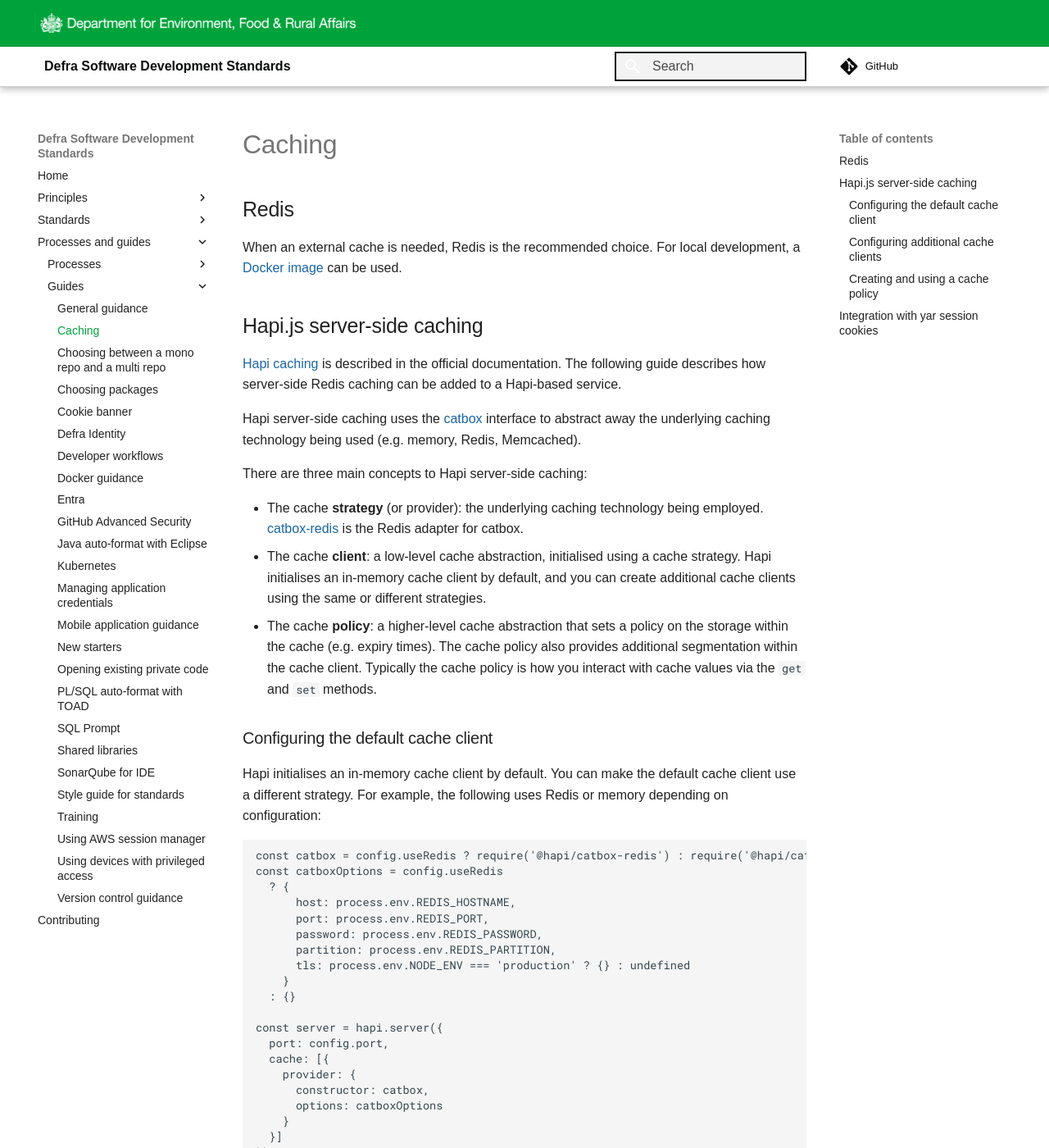
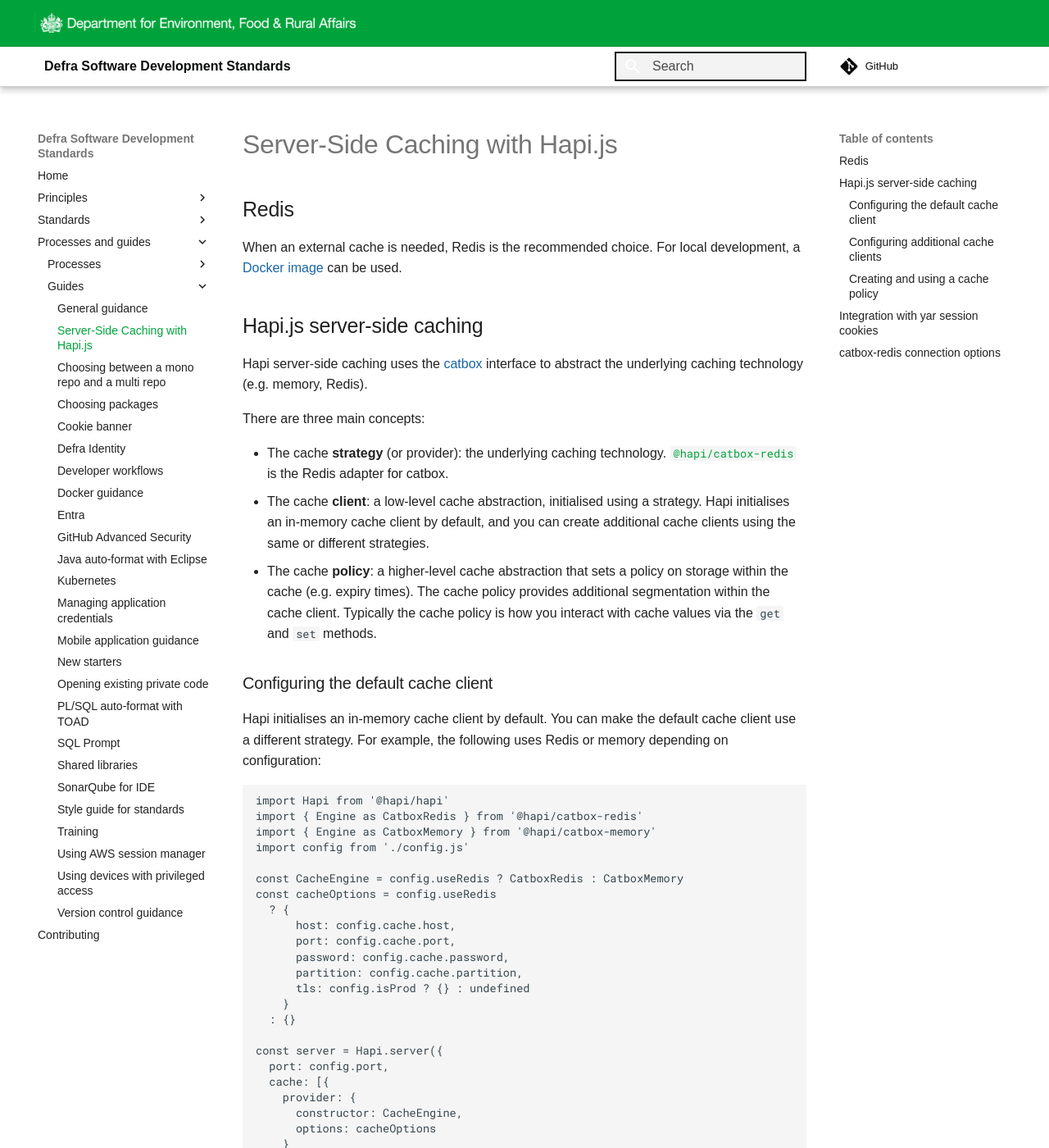
Before and after one commit to DEFRA/software-development-standards, an MkDocs documentation site: the page built from docs/guides/caching.md, in a window 1280 px wide and 1400 px high. Shown: the whole window at 82% size. Built offline with MkDocs 1.6.1 and Material for MkDocs 9.7.7, drawn with Linux system fonts in a browser that asks for light colours; some web fonts are replaced; comment, search, counter and statistics services are not loaded; some of the changed text lies outside the part shown.

Commit message:
Update caching guide title to reflect server-side caching with Hapi.js

````diff
--- a/docs/guides/caching.md
+++ b/docs/guides/caching.md
@@ -1,4 +1,4 @@
-# Caching
+# Server-Side Caching with Hapi.js
 
 ## Redis
 
@@ -6,38 +6,41 @@ When an external cache is needed, Redis is the recommended choice. For local dev
 
 ## Hapi.js server-side caching
 
-[Hapi caching](https://hapi.dev/tutorials/caching/) is described in the official documentation. The following guide describes how server-side Redis caching can be added to a Hapi-based service.
+Hapi server-side caching uses the [catbox](https://hapi.dev/module/catbox/) interface to abstract the underlying caching technology (e.g. memory, Redis).
 
-Hapi server-side caching uses the [catbox](https://hapi.dev/module/catbox/) interface to abstract away the underlying caching technology being used (e.g. memory, Redis, Memcached).
+There are three main concepts:
 
-There are three main concepts to Hapi server-side caching:
-
-* The cache **strategy** (or provider): the underlying caching technology being employed. [catbox-redis](https://github.com/hapijs/catbox-redis) is the Redis adapter for catbox.
-* The cache **client**: a low-level cache abstraction, initialised using a cache strategy. Hapi initialises an in-memory cache client by default, and you can create additional cache clients using the same or different strategies.
-* The cache **policy**: a higher-level cache abstraction that sets a policy on the storage within the cache (e.g. expiry times). The cache policy also provides additional segmentation within the cache client. Typically the cache policy is how you interact with cache values via the `get` and `set` methods.
+* The cache **strategy** (or provider): the underlying caching technology. [`@hapi/catbox-redis`](https://github.com/hapijs/catbox-redis) is the Redis adapter for catbox.
+* The cache **client**: a low-level cache abstraction, initialised using a strategy. Hapi initialises an in-memory cache client by default, and you can create additional cache clients using the same or different strategies.
+* The cache **policy**: a higher-level cache abstraction that sets a policy on storage within the cache (e.g. expiry times). The cache policy provides additional segmentation within the cache client. Typically the cache policy is how you interact with cache values via the `get` and `set` methods.
 
 ### Configuring the default cache client
 
 Hapi initialises an in-memory cache client by default. You can make the default cache client use a different strategy. For example, the following uses Redis or memory depending on configuration:
 
 ```javascript
-const catbox = config.useRedis ? require('@hapi/catbox-redis') : require('@hapi/catbox-memory')
-const catboxOptions = config.useRedis
+import Hapi from '@hapi/hapi'
+import { Engine as CatboxRedis } from '@hapi/catbox-redis'
+import { Engine as CatboxMemory } from '@hapi/catbox-memory'
+import config from './config.js'
+
+const CacheEngine = config.useRedis ? CatboxRedis : CatboxMemory
+const cacheOptions = config.useRedis
   ? {
-      host: process.env.REDIS_HOSTNAME,
-      port: process.env.REDIS_PORT,
-      password: process.env.REDIS_PASSWORD,
-      partition: process.env.REDIS_PARTITION,
-      tls: process.env.NODE_ENV === 'production' ? {} : undefined
+      host: config.cache.host,
+      port: config.cache.port,
+      password: config.cache.password,
+      partition: config.cache.partition,
+      tls: config.isProd ? {} : undefined
     }
   : {}
 
-const server = hapi.server({
+const server = Hapi.server({
   port: config.port,
   cache: [{
     provider: {
-      constructor: catbox,
-      options: catboxOptions
+      constructor: CacheEngine,
+      options: cacheOptions
     }
   }]
 })
@@ -48,22 +51,23 @@ const server = hapi.server({
 Additional cache clients can be created when initialising the Hapi server by adding new definitions to the `cache` array. Additional caches must be given a `name`. For example, the following creates a new Redis cache client called `session`:
 
 ```javascript
-const catbox = require('@hapi/catbox-redis')
-const catboxOptions = {
-  host: process.env.REDIS_HOSTNAME,
-  port: process.env.REDIS_PORT,
-  password: process.env.REDIS_PASSWORD,
-  partition: process.env.REDIS_PARTITION,
-  tls: process.env.NODE_ENV === 'production' ? {} : undefined
-}
+import Hapi from '@hapi/hapi'
+import { Engine as CatboxRedis } from '@hapi/catbox-redis'
+import config from './config.js'
 
-const server = hapi.server({
+const server = Hapi.server({
   port: config.port,
   cache: [{
     name: 'session',
     provider: {
-      constructor: catbox,
-      options: catboxOptions
+      constructor: CatboxRedis,
+      options: {
+        host: config.cache.host,
+        port: config.cache.port,
+        password: config.cache.password,
+        partition: config.cache.partition,
+        tls: config.isProd ? {} : undefined
+      }
     }
   }]
 })
@@ -75,13 +79,13 @@ Hapi will always use the default in-memory cache client unless you specify the `
 
 ### Creating and using a cache policy
 
-The cache policy is typically how you interact with the cache. See the [catbox policy documentation](https://hapi.dev/module/catbox/api/?v=11.1.1#policy) for details on how to set and get data.
+The cache policy is typically how you interact with the cache. See the [catbox policy documentation](https://hapi.dev/module/catbox/api/) for details on how to set and get data.
 
 To create a cache policy using a segment within the default cache client:
 
 ```javascript
 const myCache = server.cache({
-  expiresIn: 36000,
+  expiresIn: config.cache.ttl,
   segment: 'mySegment'
 })
 ```
@@ -91,27 +95,33 @@ To create a cache policy using a segment within a named cache client:
 ```javascript
 const myCache = server.cache({
   cache: 'session',
-  expiresIn: 36000,
+  expiresIn: config.cache.ttl,
   segment: 'mySegment'
 })
 ```
 
 ## Integration with yar session cookies
 
-[Hapi yar](https://hapi.dev/module/yar/) is a plugin that adds unauthenticated session support (state across multiple browser requests) to Hapi. By default it tries to fit session data into a session cookie, but will use server-side storage via the Hapi cache interface if the session data exceeds the maximum cookie size.
+[`@hapi/yar`](https://hapi.dev/module/yar/) is a plugin that adds unauthenticated session support (state across multiple browser requests) to Hapi. By default it tries to fit session data into a session cookie, but will use server-side storage via the Hapi cache interface if the session data exceeds the maximum cookie size.
 
-Combining Hapi yar with Redis caching allows multiple replicas of a web server to share server-side user session data.
+Combining yar with Redis caching allows multiple replicas of a web server to share server-side user session data.
 
 Example configuration using the default cache client:
 
 ```javascript
-server.register({
-  plugin: require('@hapi/yar'),
+import Yar from '@hapi/yar'
+
+await server.register({
+  plugin: Yar,
   options: {
+    maxCookieSize: 0,
     cache: {
-      expiresIn: 36000
+      expiresIn: config.cache.ttl
     },
-    maxCookieSize: 0
+    cookieOptions: {
+      password: config.cookie.password,
+      isSecure: config.isProd
+    }
   }
 })
 ```
@@ -121,14 +131,39 @@ Setting `maxCookieSize` to `0` forces all session data to be stored server-side.
 Example configuration using a named cache client:
 
 ```javascript
-server.register({
-  plugin: require('@hapi/yar'),
+import Yar from '@hapi/yar'
+
+await server.register({
+  plugin: Yar,
   options: {
+    maxCookieSize: 0,
     cache: {
       cache: 'session',
-      expiresIn: 36000
+      expiresIn: config.cache.ttl
     },
-    maxCookieSize: 0
+    cookieOptions: {
+      password: config.cookie.password,
+      isSecure: config.isProd
+    }
   }
 })
 ```
+
+## catbox-redis connection options
+
+`@hapi/catbox-redis` v7 uses [ioredis](https://github.com/redis/ioredis) under the hood. The following options are supported:
+
+| Option | Description |
+| --- | --- |
+| `host` | Redis server hostname (default: `127.0.0.1`) |
+| `port` | Redis server port (default: `6379`) |
+| `password` | Authentication password |
+| `db` | Database number |
+| `partition` | Key prefix for cache segmentation |
+| `tls` | TLS configuration object (pass `{}` for default TLS settings) |
+| `url` | Redis connection URL (alternative to `host`/`port`) |
+| `client` | Pre-configured ioredis instance (must expose a `status` property set to `'ready'`) |
+| `sentinels` | Array of `{ host, port }` sentinel addresses |
+| `sentinelName` | Sentinel master name (required with `sentinels`) |
+
+Only one connection method should be used: `host`/`port`, `url`, or `client`.
--- a/mkdocs.yml
+++ b/mkdocs.yml
@@ -56,7 +56,7 @@ nav:
       - Resolving GitHub security alerts: processes/github_security_alerts.md
     - Guides:
       - General guidance: guides/README.md
-      - Caching: guides/caching.md
+      - Server-Side Caching with Hapi.js: guides/caching.md
       - Choosing between a mono repo and a multi repo: guides/mono_or_multi_repo.md
       - Choosing packages: guides/choosing_packages.md
       - Cookie banner: guides/cookies-banner.md
````
